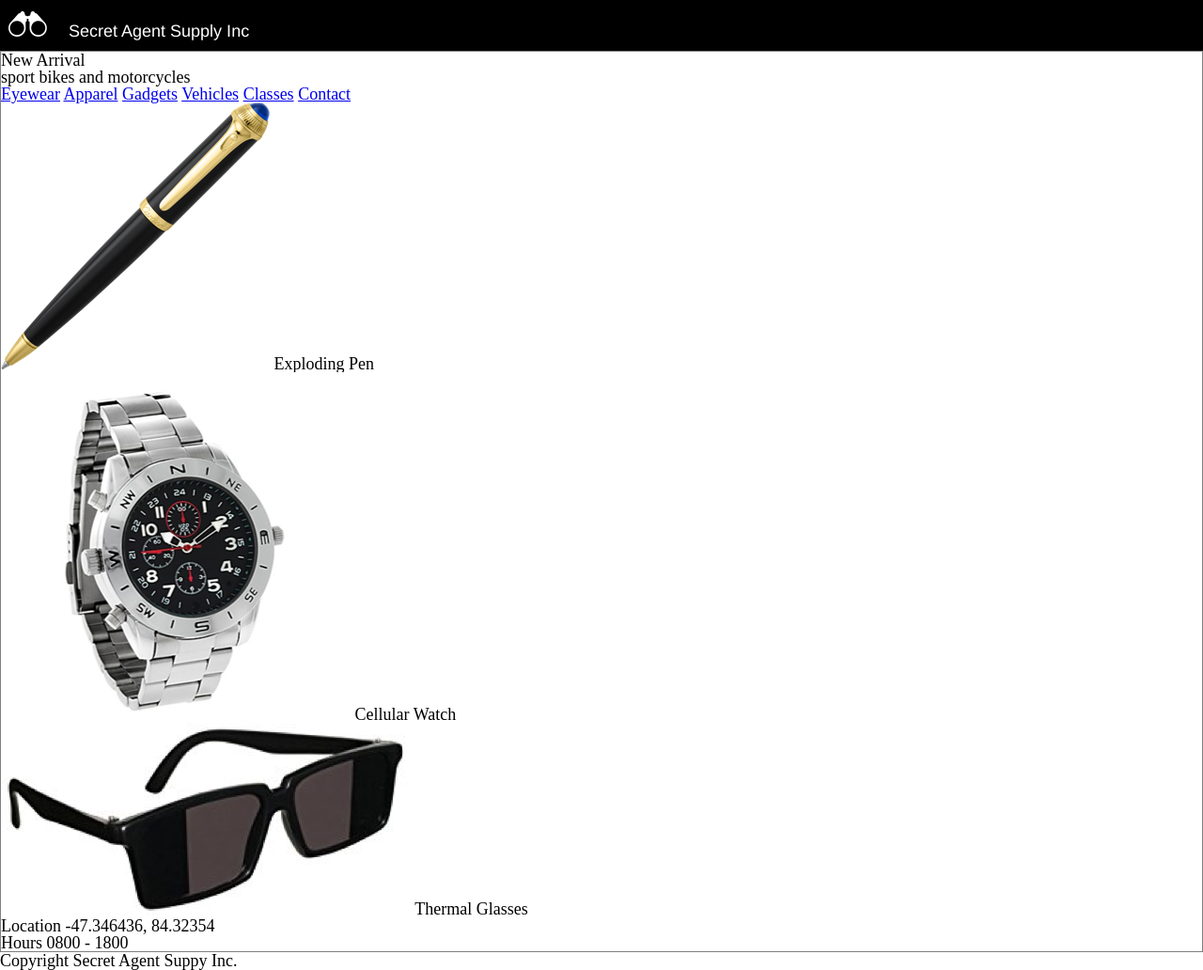
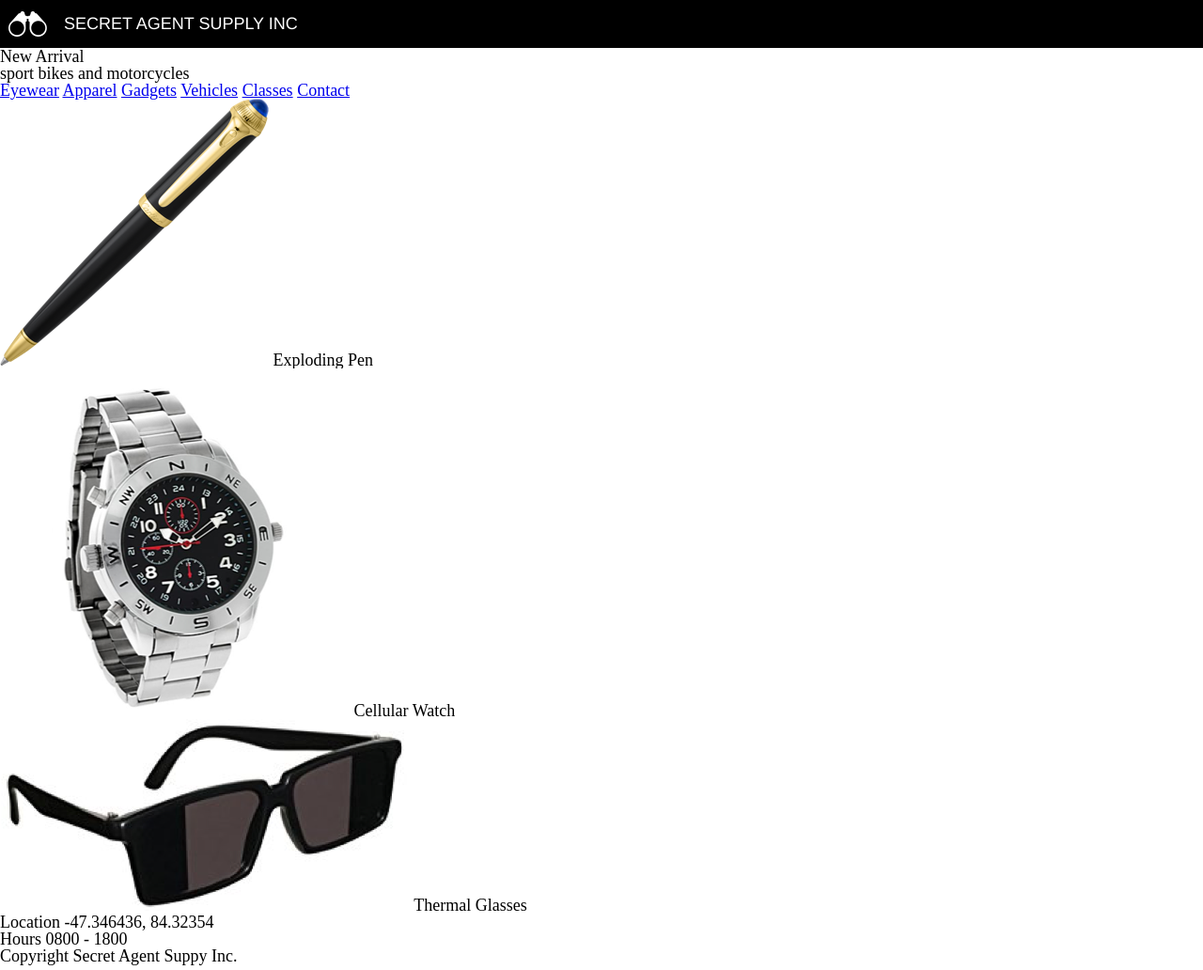
Before and after one commit to anule/secret-agent-supply, a plain HTML site: page index.html in a window 1280 px wide. Shown: the whole page at 94% size. Drawn offline with Linux system fonts and the light colour scheme.

Commit message:
Finish header styling.

```diff
--- a/resources/css/style.css
+++ b/resources/css/style.css
@@ -1,27 +1,26 @@
 /* Universal styling */
-* {
-  border: 1px solid grey;
-}
-
 html {
   font-size: 18px;
 }
+
+
 /* Header stying */
 header {
-  display: inline-block;
+  display: flex;
+  align-items: center;
   background-color: #000;
-  font-family: Helvetica;
-  font-size: 1rem;
   color: white;
   width: 100%;
-  padding: 0.66rem 0;
 }
 
 header img {
   height: 1.5rem;
-  margin: 0 0.5rem;
+  margin: 0.66rem 0.5rem;
 }
 
 header span {
-  margin: 0.66rem 0 0.66rem 0.5rem;
+  text-transform: uppercase;
+  margin: 0.66rem 0.5rem;
+  font-size: 1rem;
+  font-family: Helvetica;
 }
```
